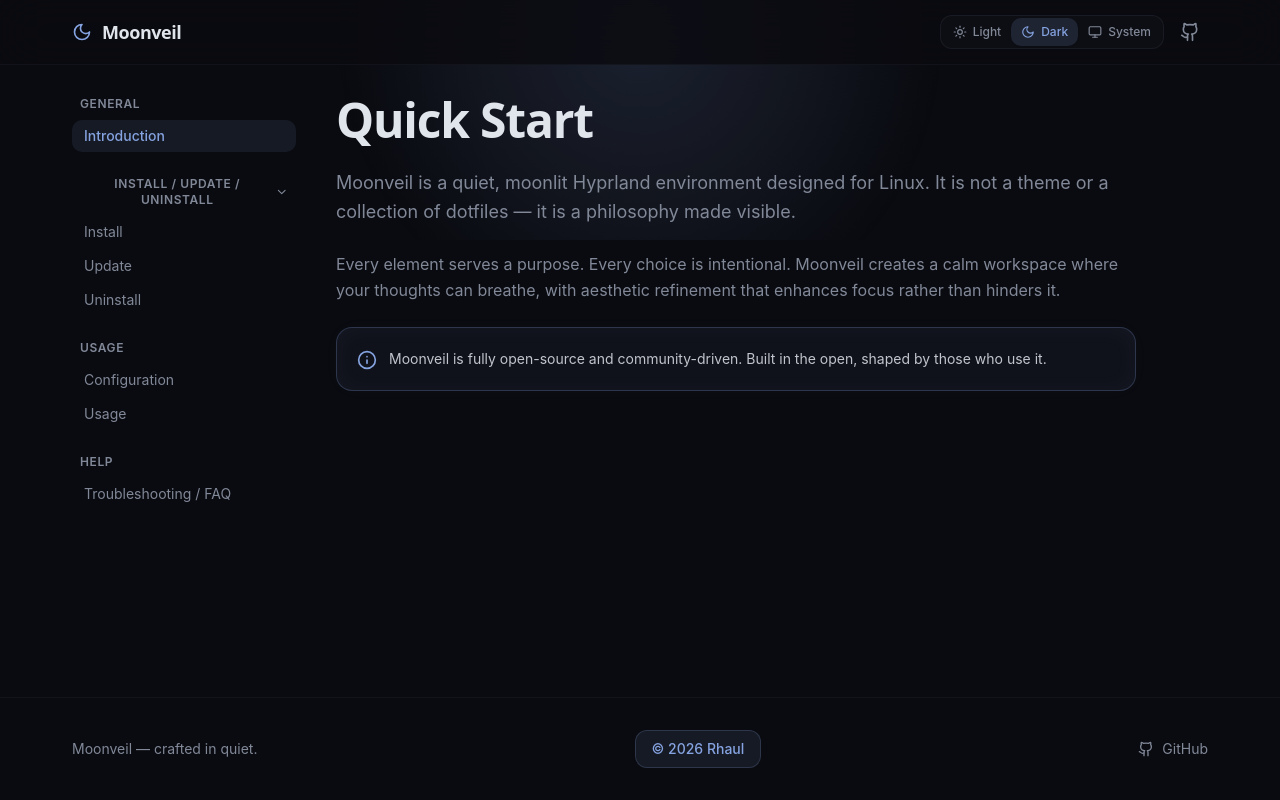
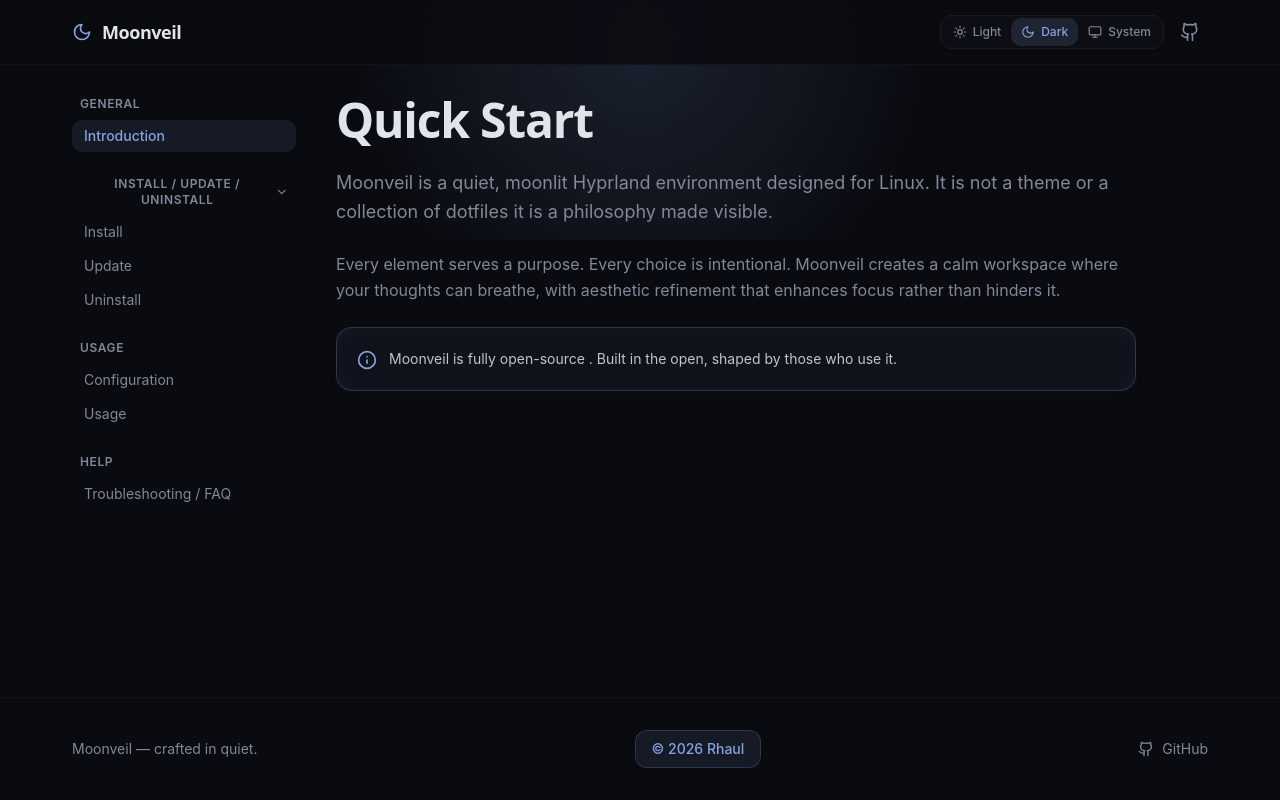
Before and after one commit to praizeTheFool/Moonveil-web, a React (Vite) app: page /quickstart/introduction in a window 1280 px wide. Built offline with nearby package versions, Linux system fonts and the light colour scheme; the HTML template or start-up script is replaced by a standard one.

Commit message:
Update IntroductionPage.tsx

```diff
--- a/src/pages/quickstart/IntroductionPage.tsx
+++ b/src/pages/quickstart/IntroductionPage.tsx
@@ -6,7 +6,7 @@ export default function IntroductionPage() {
       <h1 className="text-4xl md:text-5xl font-display font-bold mb-6">Quick Start</h1>
       <p className="text-lg text-muted-foreground leading-relaxed mb-6">
         Moonveil is a quiet, moonlit Hyprland environment designed for Linux.
-        It is not a theme or a collection of dotfiles — it is a philosophy made visible.
+        It is not a theme or a collection of dotfiles  it is a philosophy made visible.
       </p>
       <p className="text-muted-foreground leading-relaxed">
         Every element serves a purpose. Every choice is intentional. Moonveil creates a calm
@@ -14,7 +14,7 @@ export default function IntroductionPage() {
         rather than hinders it.
       </p>
       <AutomatedBlock>
-        Moonveil is fully open-source and community-driven. Built in the open, shaped by
+        Moonveil is fully open-source . Built in the open, shaped by
         those who use it.
       </AutomatedBlock>
     </div>
```
